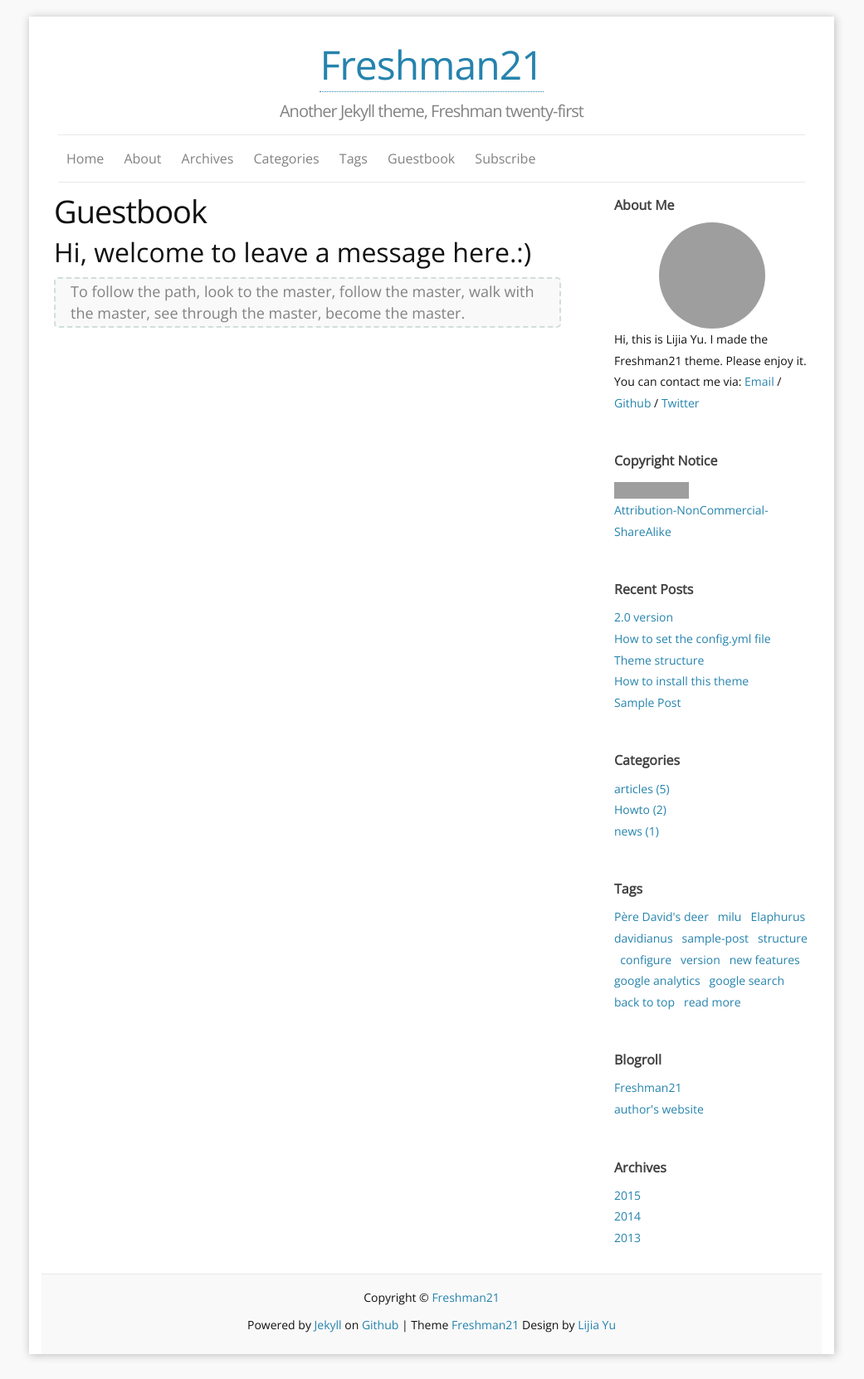
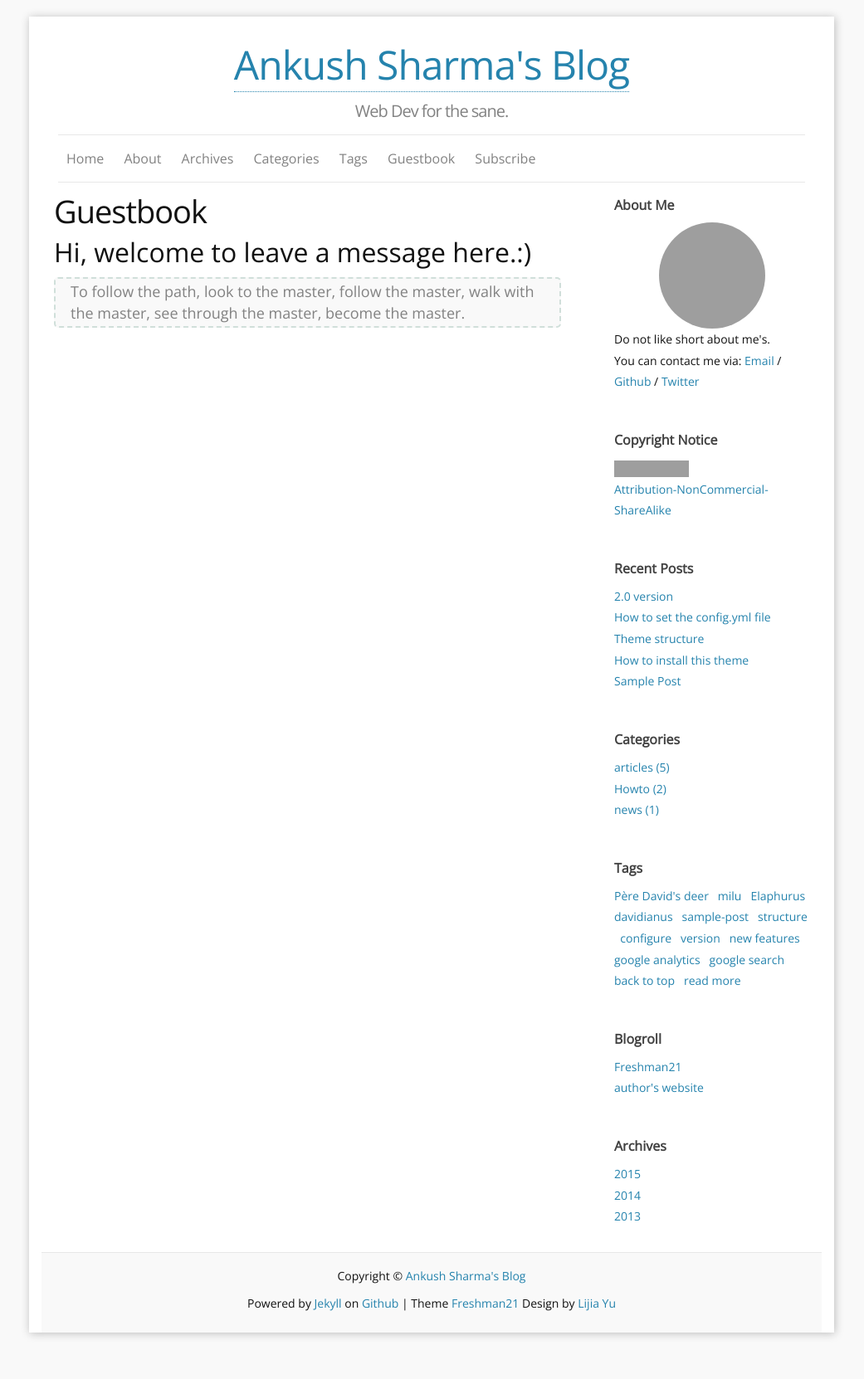
Before and after one commit to Ankush1992/Ankush1992.github.io, a Jekyll site: the page built from f_guestbook.md, in a window 1280 px wide. Shown: the whole page at 83% size, without its empty margins (120-1161 px from the left). Built offline with Jekyll 4.4.1, drawn with Linux system fonts in a browser that asks for light colours; comment, search, counter and statistics services are not loaded; after the commit the page ends 1636 px from its top, so only the background shows below that; grey boxes are pictures that could not be loaded.

Commit message:
Update _config.yml

```diff
--- a/_config.yml
+++ b/_config.yml
@@ -1,21 +1,18 @@
 ### Site info:
-title: Freshman21
-tagline: Another Jekyll theme, Freshman twenty-first
-author: Lijia Yu
-email: yu@lijiayu.net
+title: Ankush Sharma's Blog
+tagline: Web Dev for the sane.
+author: Ankush Sharma
+email: ankush20058@gmail.com
 description: "Freshman21 is a Jekyll blog theme." # You can edit this line in _config.yml. It will appear in your document head meta and in your feed.xml site description
 keywords: "Jekyll, theme, Freshman21"
-baseurl: "/freshman21" # the subpath of your site, e.g. /blog
-url: "http://yulijia.net/freshman21" # the base hostname & protocol for your site
 locale: en_US
 
 ### Personal info and site tools info:
-twitter_username: yulijia
-github_username:  yulijia
+github_username:  Ankush1992
 disqus_shortname: freshman21
 favicon:     "/images/favicon.ico"
-aboutme: Hi, this is Lijia Yu. I made the Freshman21 theme. Please enjoy it. # these are shown on aboutme-sidebar.
-aboutme_photo: https://i.imgur.com/Mdc4szJl.jpg # your photo.
+aboutme: Do not like short about me's.
+aboutme_photo: https://cloud.githubusercontent.com/assets/7692552/10868650/1c68b6e8-80ba-11e5-9f1d-ba63205075fd.jpg # your photo.
 
 
 ### Site setting:
```
